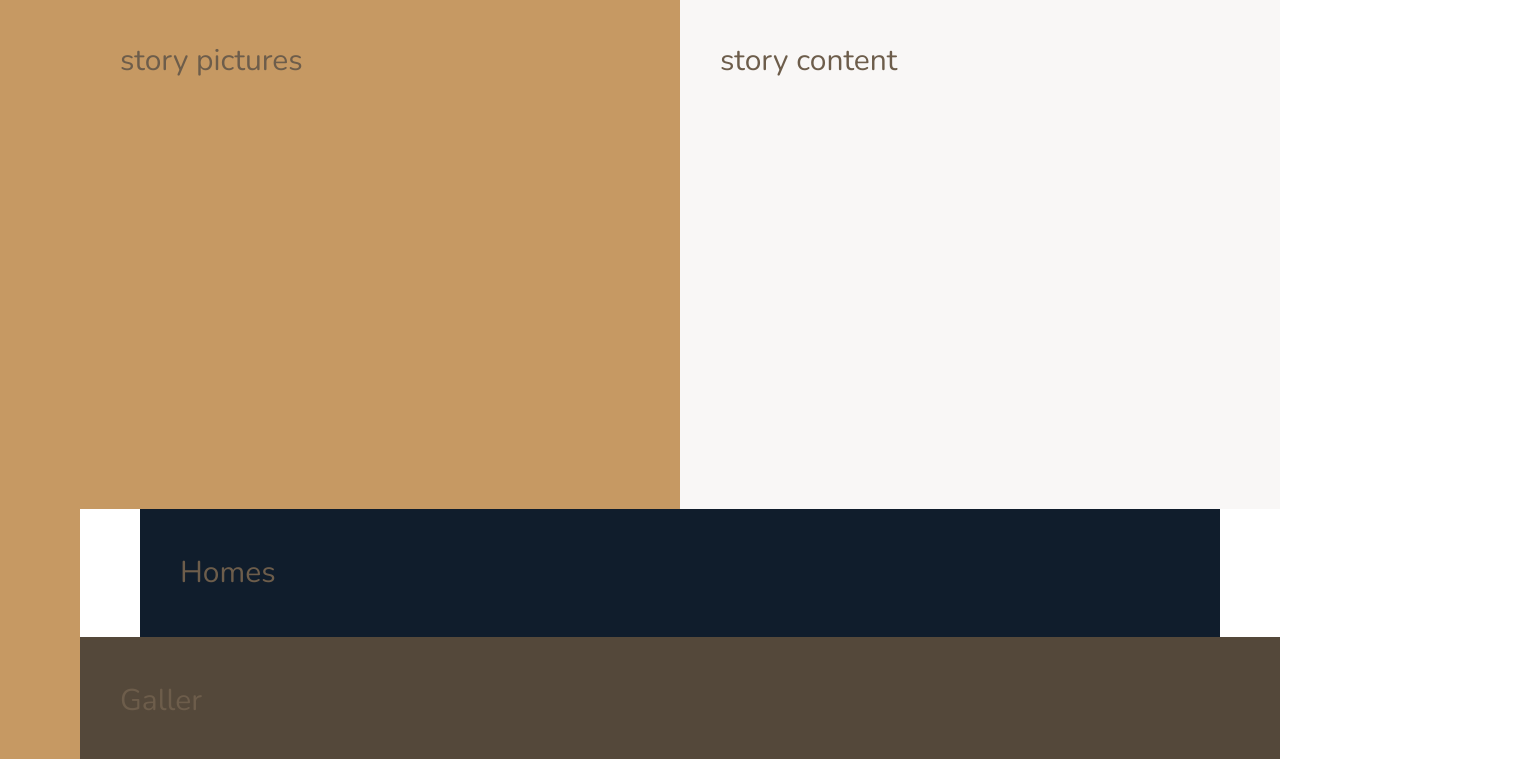
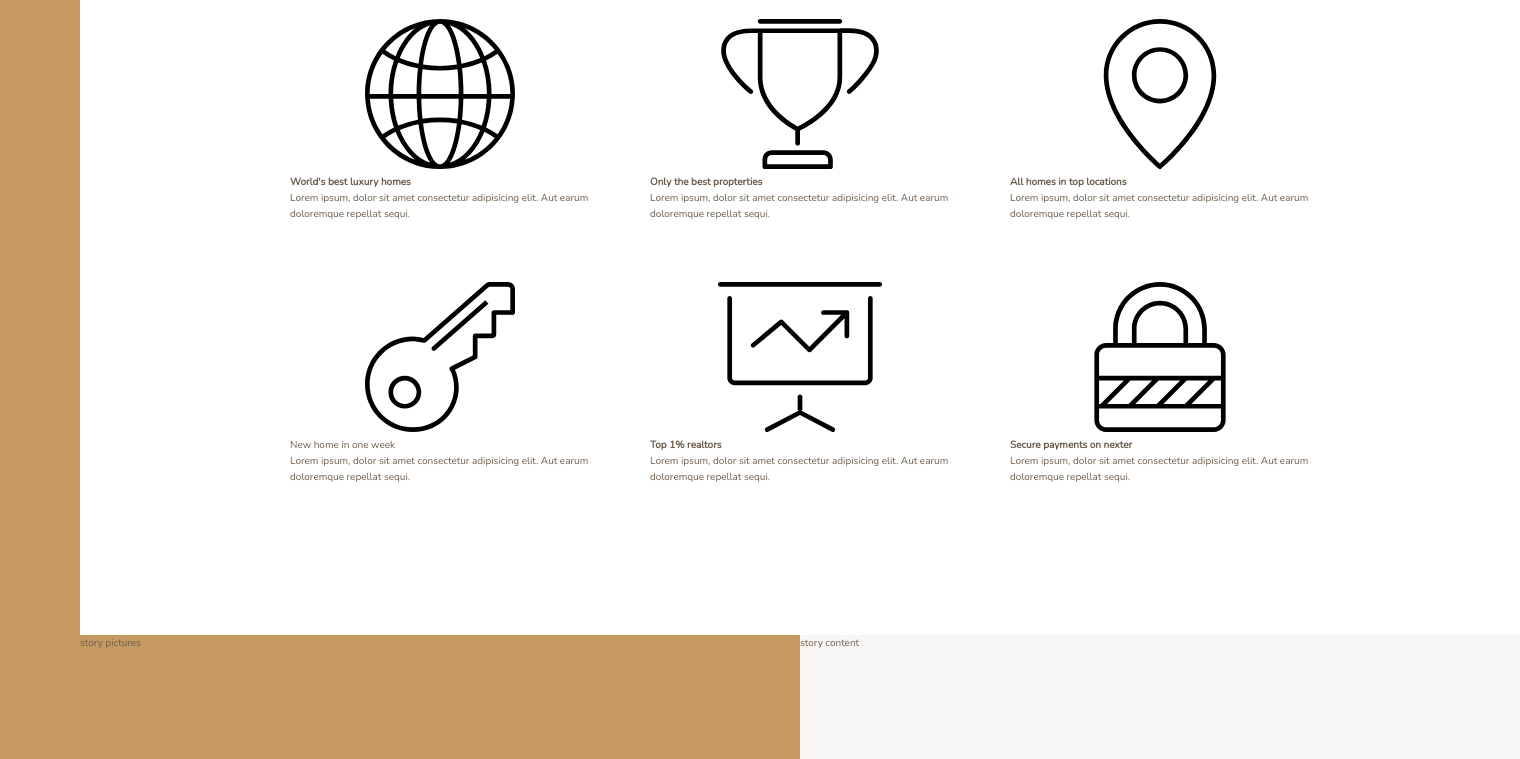
Before and after one commit to martywebdev/nexter, a website: page index.html in a window 1280 px wide. Shown: the part 771-1530 px from the top of the page, 1520 px wide, since content can reach past the window. Drawn offline with nearby package versions, Linux system fonts and the light colour scheme.

Commit message:
features section 1

```diff
--- a/index.html
+++ b/index.html
@@ -15,7 +15,49 @@
         <div class="sidebar">Sidebar</div>
         <div class="header">Header</div>
         <div class="realtors">top 3 realtors</div>
-        <div class="features">Features</div>
+        <section class="features">
+            <div class="feature">
+                <svg class="feature__icon">
+                    <use xlink:href="img/sprite.svg#icon-global"></use>
+                </svg>
+                <h4 class="heading-4">World's best luxury homes</h4>
+                <p class="feature__text">Lorem ipsum, dolor sit amet consectetur adipisicing elit. Aut earum doloremque repellat sequi.</p>
+            </div>
+            <div class="feature">
+                <svg class="feature__icon">
+                    <use xlink:href="img/sprite.svg#icon-trophy"></use>
+                </svg>
+                <h4 class="heading-4">Only the best propterties</h4>
+                <p class="feature__text">Lorem ipsum, dolor sit amet consectetur adipisicing elit. Aut earum doloremque repellat sequi.</p>
+            </div>
+            <div class="feature">
+                <svg class="feature__icon">
+                    <use xlink:href="img/sprite.svg#icon-map-pin"></use>
+                </svg>
+                <h4 class="heading-4">All homes in top locations</h4>
+                <p class="feature__text">Lorem ipsum, dolor sit amet consectetur adipisicing elit. Aut earum doloremque repellat sequi.</p>
+            </div>
+            <div class="feature">
+                <svg class="feature__icon">
+                    <use xlink:href="img/sprite.svg#icon-key"></use>
+                </svg>New home in one week</h4>
+                <p class="feature__text">Lorem ipsum, dolor sit amet consectetur adipisicing elit. Aut earum doloremque repellat sequi.</p>
+            </div>
+            <div class="feature">
+                <svg class="feature__icon">
+                    <use xlink:href="img/sprite.svg#icon-presentation"></use>
+                </svg>
+                <h4 class="heading-4">Top 1% realtors</h4>
+                <p class="feature__text">Lorem ipsum, dolor sit amet consectetur adipisicing elit. Aut earum doloremque repellat sequi.</p>
+            </div>
+            <div class="feature">
+                <svg class="feature__icon">
+                    <use xlink:href="img/sprite.svg#icon-lock"></use>
+                </svg>
+                <h4 class="heading-4">Secure payments on nexter</h4>
+                <p class="feature__text">Lorem ipsum, dolor sit amet consectetur adipisicing elit. Aut earum doloremque repellat sequi.</p>
+            </div>
+        </section>
         <div class="story__pictures">story pictures</div>
         <div class="story__content">story content</div>
         <section class="homes">Homes</section>
--- a/scss/_base.scss
+++ b/scss/_base.scss
@@ -46,8 +46,5 @@ body {
     [center-end] minmax(6rem, 1fr)
     [full-end];
 
-  & > * {
-    padding: 40px;
-    font-size: 3rem;
-  }
+
 }
--- a/scss/_features.scss
+++ b/scss/_features.scss
@@ -1,6 +1,11 @@
 @use 'base' as *;
 
 .features {
-    background-color: $color-grey-light-2;
     grid-column: center-start / center-end;
+
+    margin: 15rem;
+
+    display: grid;
+    grid-template-columns: repeat(3, 1fr);
+    grid-gap: 60px;
 }
```
Also changed, not shown: css/style.css.
